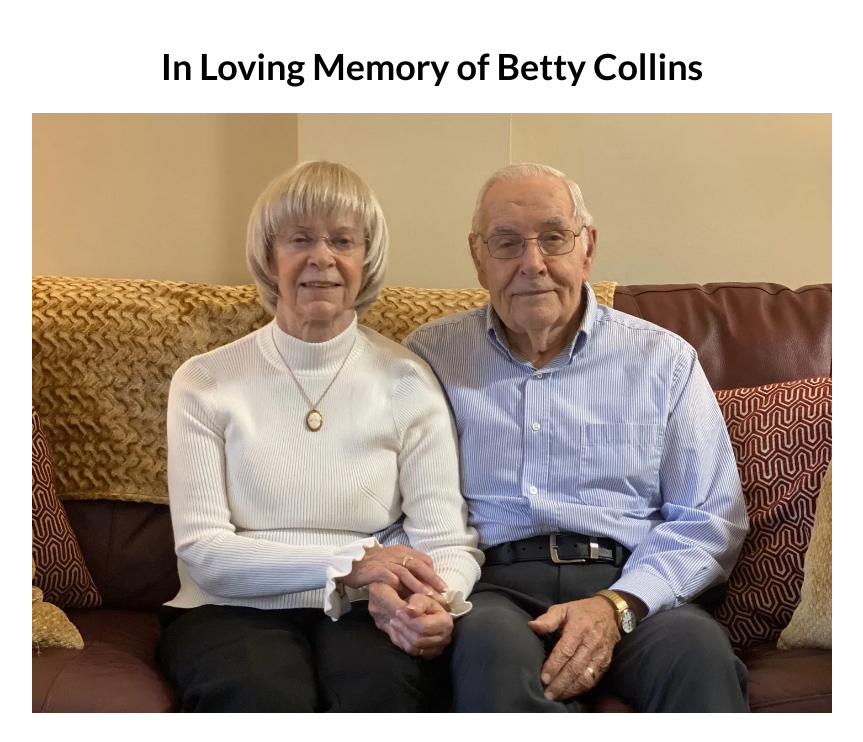
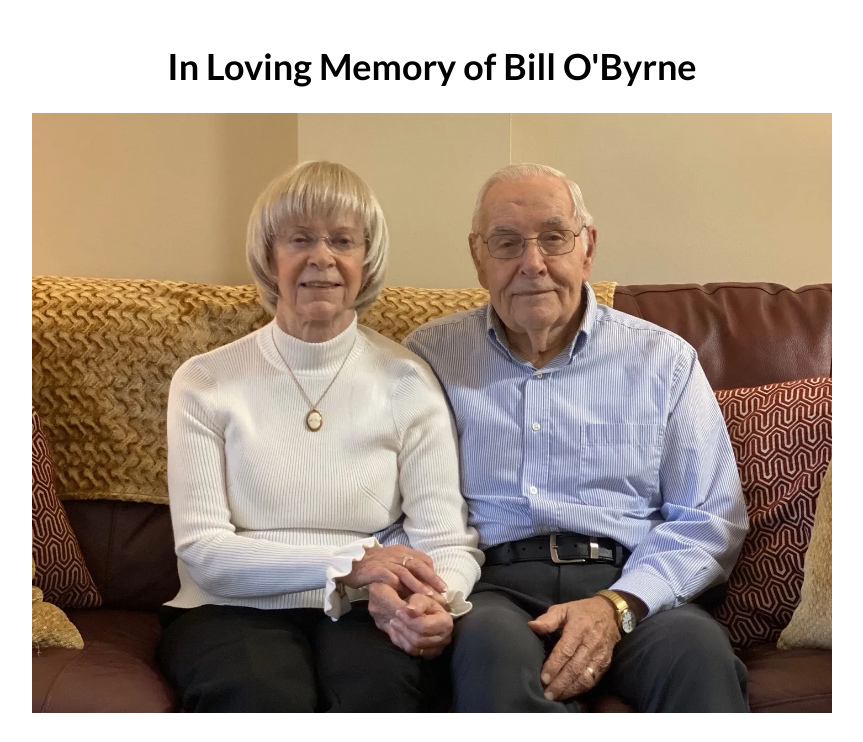
Before and after one commit to RayHollister/bettycollins.elegies.online, a plain HTML site: page index.html in a window 1280 px wide. Shown: the top 742 px of the page, without its empty margins (208-1071 px from the left). Drawn offline with nearby package versions, Linux system fonts and the light colour scheme.

Commit message:
Update memorial title to reflect Bill O'Byrne

```diff
--- a/index.html
+++ b/index.html
@@ -99,7 +99,7 @@
 
 <body class="tachyons f4">
       <div class="container">
-            <h1 class="f2 tc lh-title">In Loving Memory of Betty Collins</h1>
+            <h1 class="f2 tc lh-title">In Loving Memory of Bill O'Byrne</h1>
             <a href="photos/Betty-Collins-025.webp" data-lightbox="gallery"
                   data-alt="Betty Collins and Bill O'Byrne sitting on the couch holding hands"
                   data-title="Betty Collins and Bill O'Byrne sitting on the couch holding hands">
```
